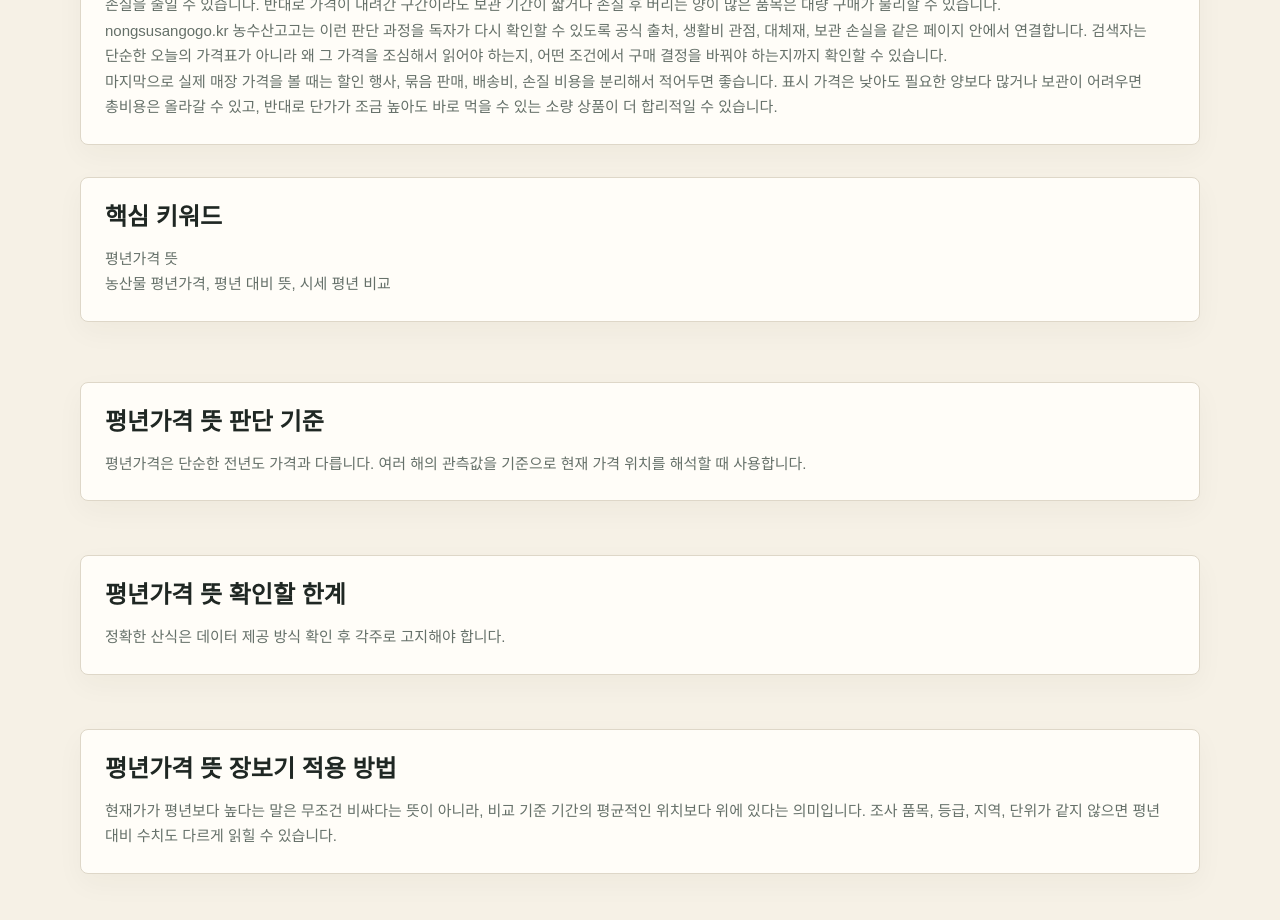
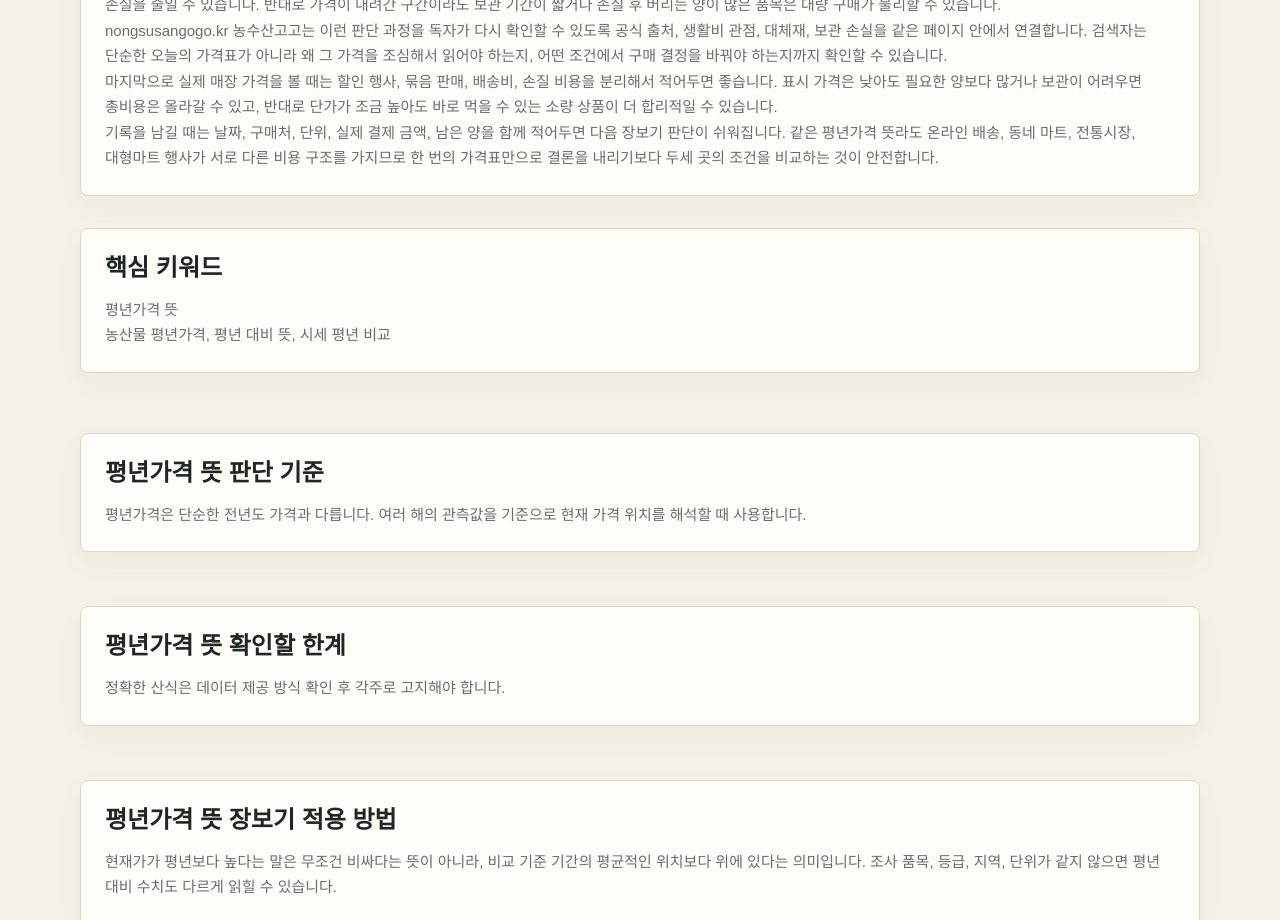
Before and after one commit to lsk7209/nongsusangogo.kr, a Next.js app: page /guide/normal-price in a window 1280 px wide. Shown: the part 1500-2420 px from the top of the page. Built offline with nearby package versions, Linux system fonts and the light colour scheme; no server answers; a web font is replaced by a local one.

Commit message:
Lift nongsusangogo pSEO quality median

```diff
--- a/components/keyword-page-view.tsx
+++ b/components/keyword-page-view.tsx
@@ -137,6 +137,12 @@ export function KeywordPageView({ page }: { page: KeywordPage }) {
           올라갈 수 있고, 반대로 단가가 조금 높아도 바로 먹을 수 있는 소량 상품이 더 합리적일 수
           있습니다.
         </p>
+        <p>
+          기록을 남길 때는 날짜, 구매처, 단위, 실제 결제 금액, 남은 양을 함께 적어두면 다음 장보기
+          판단이 쉬워집니다. 같은 {page.primaryKeyword}라도 온라인 배송, 동네 마트, 전통시장,
+          대형마트 행사가 서로 다른 비용 구조를 가지므로 한 번의 가격표만으로 결론을 내리기보다
+          두세 곳의 조건을 비교하는 것이 안전합니다.
+        </p>
       </section>
       <section className="panel">
         <h2>핵심 키워드</h2>
```
